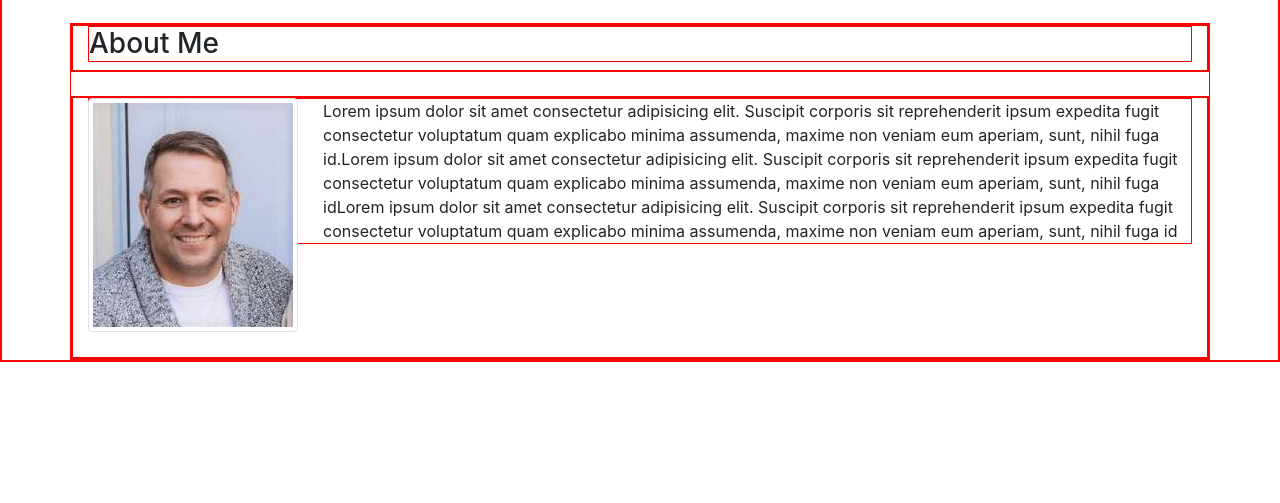
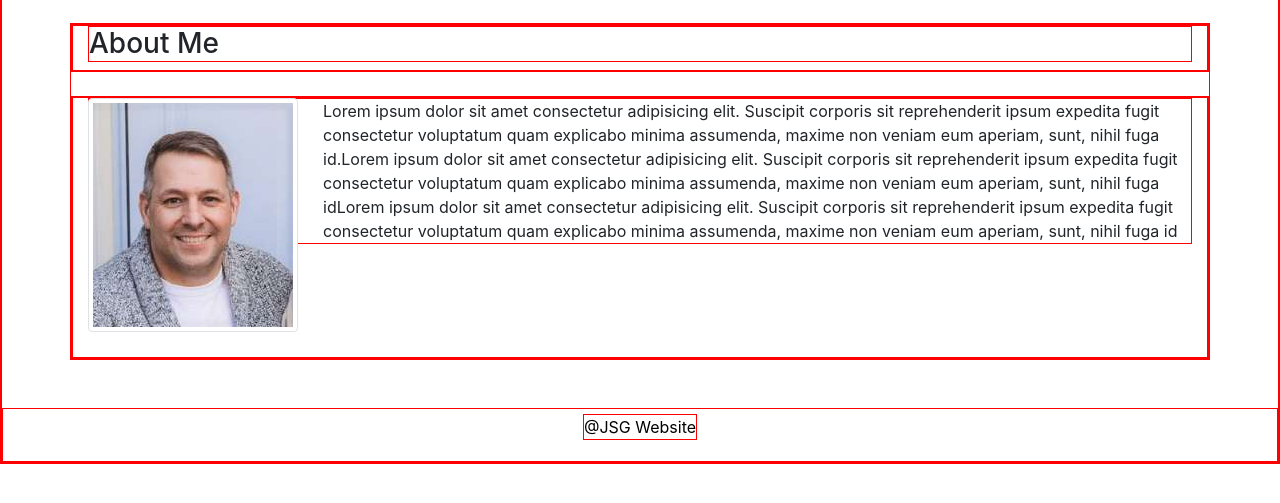
Before and after one commit to JGilb28-7/02-CSS-and-Bootstrap-RP, a plain HTML site: page index.html in a window 1280 px wide. Shown: the part 69-572 px from the top of the page. Drawn offline with nearby package versions, Linux system fonts and the light colour scheme.

Commit message:
add footer updated css

```diff
--- a/index.html
+++ b/index.html
@@ -16,7 +16,12 @@
     <button class="navbar-toggler" type="button" data-toggle="collapse" data-target="#navbarSupportedContent" aria-controls="navbarSupportedContent" aria-expanded="true" aria-label="Toggle navigation">
       <span class="navbar-toggler-icon"></span>
     </button>
-    <!--I need to the nav items to right side of page-->
+    <!--I need to the nav items to right side of page
+    <div class="d-flex flex-row-reverse">
+    <div class="p-2">Flex item 1</div>
+    <div class="p-2">Flex item 2</div>
+    <div class="p-2">Flex item 3</div>
+  </div>-->
     <div class="navbar-collapse collapse show" id="navbarSupportedContent">
       <ul class="nav navbar-nav navbar-right" id="nav-grp">
         <li class="nav-item">
@@ -34,13 +39,6 @@
   <br>
 
   <div class="container">
-
-    <!--<div class="container-sm">100% wide until small breakpoint</div>
-    <div class="container-md">100% wide until medium breakpoint</div>
-    <div class="container-lg">100% wide until large breakpoint</div>
-    <div class="container-xl">100% wide until extra large breakpoint</div>
-    Do I need to add this in to make responsive-->
-
       <div class="row">
         <div class="col">
           <h3>About Me</h3>
@@ -58,8 +56,12 @@
   </div>
 
 </body>
-<!--footer>
-  where do I pull the footer information from
-</footer>-->
-<!--do I need a different .css for each HTML-->
+<br>
+<br>
+
+  <footer>
+       <p>@JSG Website</p>
+
+  </footer>
+</article>
 </html>
--- a/style.css
+++ b/style.css
@@ -1,6 +1,11 @@
 *{
    border:1px solid red;
 }
+
+/*body{
+    background-color: mediumaquamarine;
+}
+*/
 
 #homepage-image{
     float: left;
@@ -8,11 +13,17 @@
 }
 
 #nav-grp{
-    float: right;
+    float: left;
 
 }
 
-
+footer {
+    display: flex;
+    justify-content: center;
+    padding: 5px;
+    background-color: white;
+    color: black;
+}
 
 
 
```
Also changed, not shown: contact.html (+8 -0 lines), portfolio.html (+8 -1 lines), Assets/readme.txt (added), Assets/vintage-wallpaper.png (added).
